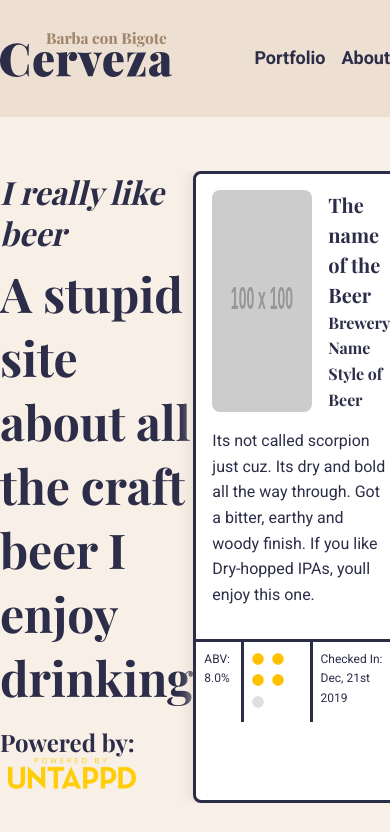
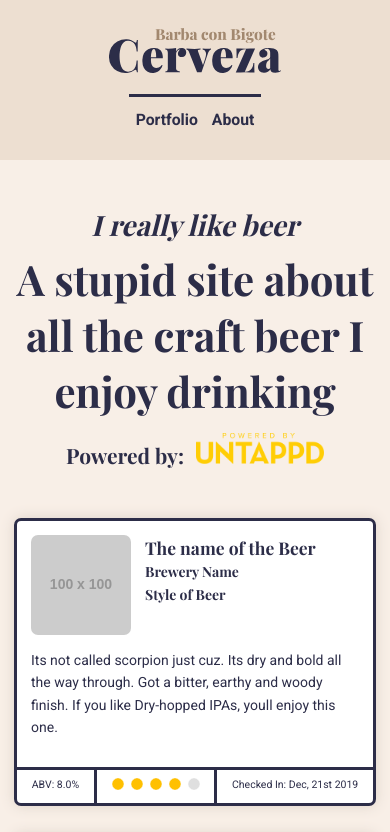
Before and after one commit to WeebleWobb/barba-cerveza, a website: page src/index.html in a window 390 px wide. Shown: the top 832 px of the page. Drawn offline with nearby package versions, Linux system fonts and the light colour scheme; placeholder pictures from the web are drawn by us; a web font is replaced by a local one.

Commit message:
Mobile styles and media-queries

```diff
--- a/src/scss/components/_hero.scss
+++ b/src/scss/components/_hero.scss
@@ -2,11 +2,23 @@
   margin-bottom: 3rem;
   overflow: hidden;
   display: flex;
-  justify-content: space-between;
+  justify-content: center;
+
+  @include media('xl') {
+    justify-content: space-between;
+  }
+
   &__content {
     width: 100%;
-    max-width: 624px;
+    text-align: center;
     align-self: center;
+    max-width: 768px;
+
+    @include media('xl') {
+      text-align: left;
+      max-width: 624px;
+    }
+
 
    & h3 {
       font-style: italic;
@@ -18,8 +30,13 @@
   }
 
   .latest {
-    float: right;
+    display: none;
+
+    @include media('xl') {
+      display: block;
+    }
   }
+
 
   .powered {
     margin-left: .5rem;
--- a/src/scss/components/_main-header.scss
+++ b/src/scss/components/_main-header.scss
@@ -5,7 +5,21 @@
 
   & .container {
     display: flex;
-    justify-content: space-between;
+    flex-direction: column;
+
+    @include media('sm') {
+      flex-direction: row;
+      justify-content: space-between;
+    }
+
+  }
+
+  .logo {
+    align-self: center;
+
+    @include media('sm') {
+      align-self: flex-start;
+    }
   }
 
   .nav {
@@ -15,15 +29,26 @@
       list-style: none;
       font-size: 1.125rem;
       font-weight: 700;
-      margin: 0;
+      margin-top: 1rem;
+      padding-top: .75rem;
+      border-top: $border-style;
+      overflow: hidden;
+
+      @include media('sm') {
+        margin: 0;
+        padding: 0;
+        border-top: none;
+      }
     }
 
     &__link {
       float: left;
       margin: 0 .5rem;
 
-      &:last-child {
-        margin-right: 0;
+      @include media('sm') {
+        &:last-child {
+          margin-right: 0;
+        }
       }
 
       a {
--- a/src/scss/components/_profile.scss
+++ b/src/scss/components/_profile.scss
@@ -1,4 +1,7 @@
 .profile {
+  display: none;
+
+    @include media('xl') {
       margin-bottom: 2.5rem;
       display: flex;
       flex-direction: row;
@@ -6,6 +9,7 @@
       border: $border-style;
       border-radius: $radius;
       box-sizing: border-box;
+    }
 
   &__info {
     display: flex;
@@ -67,7 +71,6 @@
       li {
         padding: 0 1.125rem;
       }
-
   }
 
 }
--- a/src/scss/layouts/_base.scss
+++ b/src/scss/layouts/_base.scss
@@ -1,7 +1,12 @@
 /* Base Styles
-–––––––––––––––––––––––––––––––––––––––––––––––––– */≈
+–––––––––––––––––––––––––––––––––––––––––––––––––– */
 html {
-  font-size: 16px;
+  font-size: 14px;
+
+  @include media('md') {
+    font-size: 16px;
+  }
+
 }
 
 body {
@@ -20,7 +25,8 @@ main {
 .container {
   position: relative;
   width: 100%;
-  max-width: 1216px;
+  padding: 0 1rem;
+  max-width: 1248px;
   margin-left: auto;
   margin-right: auto;
   box-sizing: border-box;
--- a/src/scss/layouts/_typography.scss
+++ b/src/scss/layouts/_typography.scss
@@ -37,3 +37,8 @@ p {
   margin-top: 0;
   margin-bottom: .5rem;
 }
+
+ul {
+  margin: 0;
+  padding: 0;
+}
```
Also changed, not shown: src/css/style.css. Lines whose indentation alone changed are shown as unchanged.
